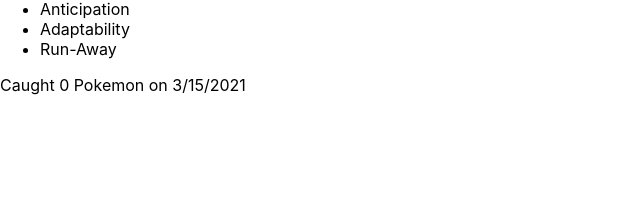
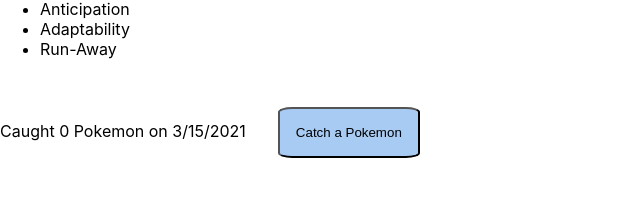
Before and after one commit to nirmeet-baweja/pokedox, a React (Create React App) app: page / in a window 1280 px wide. Shown: the part 439-636 px from the top of the page, without its empty margins (0-640 px from the left). Built offline with nearby package versions, Linux system fonts and the light colour scheme.

Commit message:
React Week 2 In Class Exercises

```diff
--- a/src/App.css
+++ b/src/App.css
@@ -5,12 +5,6 @@
 .App-logo {
   height: 40vmin;
   pointer-events: none;
-}
-
-@media (prefers-reduced-motion: no-preference) {
-  .App-logo {
-    animation: App-logo-spin infinite 20s linear;
-  }
 }
 
 .App-header {
@@ -23,16 +17,9 @@
   font-size: calc(10px + 2vmin);
   color: white;
 }
-
-.App-link {
-  color: #61dafb;
+button.catchPokemonBtn {
+  margin: 2rem;
+  padding: 1rem;
+  background-color: rgb(168, 203, 243);
+  border-radius: 10%;
 }
-
-@keyframes App-logo-spin {
-  from {
-    transform: rotate(0deg);
-  }
-  to {
-    transform: rotate(360deg);
-  }
-}
--- a/src/App.js
+++ b/src/App.js
@@ -2,6 +2,7 @@
 import Logo from "./Logo";
 import BestPokemon from "./BestPokemon";
 import CaughtPokemon from "./CaughtPokemon";
+import "./App.css";
 // import ReactDOM from "react-dom";
 
 function App() {
@@ -14,7 +15,7 @@
 
   return (
     <div>
-      <Logo appName="Group 1's Pokedex" logWhenClicked={logWhenClicked}/>
+      <Logo appName="Group 1's Pokedex" logWhenClicked={logWhenClicked} />
       <BestPokemon abilities={abilities} />
       <CaughtPokemon todayDate={todayDate} />
     </div>
--- a/src/CaughtPokemon.js
+++ b/src/CaughtPokemon.js
@@ -1,7 +1,43 @@
-import React from "react";
+import React, { useState } from "react";
 
 function CaughtPokemon(props) {
-  return <p>Caught 0 Pokemon on {props.todayDate}</p>;
+  const [caught, setCaught] = useState([]);
+  const [index, setIndex] = useState(0);
+  const pokemons = [
+    "Bulbasaur",
+    "Ivysaur",
+    "Venusaur",
+    "Charmander",
+    "Charmeleon",
+    "Charizard",
+    "Squirtle",
+    "Wartortle",
+    "Blastoise",
+    "Caterpie",
+    "Metapod",
+    "Butterfree",
+  ];
+
+  const catchPokemon = () => {
+    setCaught(caught.concat(pokemons[index]));
+    setIndex((index) => (index + 1) % pokemons.length);
+  };
+
+  return (
+    <div>
+      <span>
+        Caught {caught.length} Pokemon on {props.todayDate}
+      </span>
+      <button onClick={catchPokemon} className="catchPokemonBtn">
+        Catch a Pokemon
+      </button>
+      <ul>
+        {caught.map((pokemon, index) => (
+          <li key={index}>{pokemon}</li>
+        ))}
+      </ul>
+    </div>
+  );
 }
 
 export default CaughtPokemon;
```
